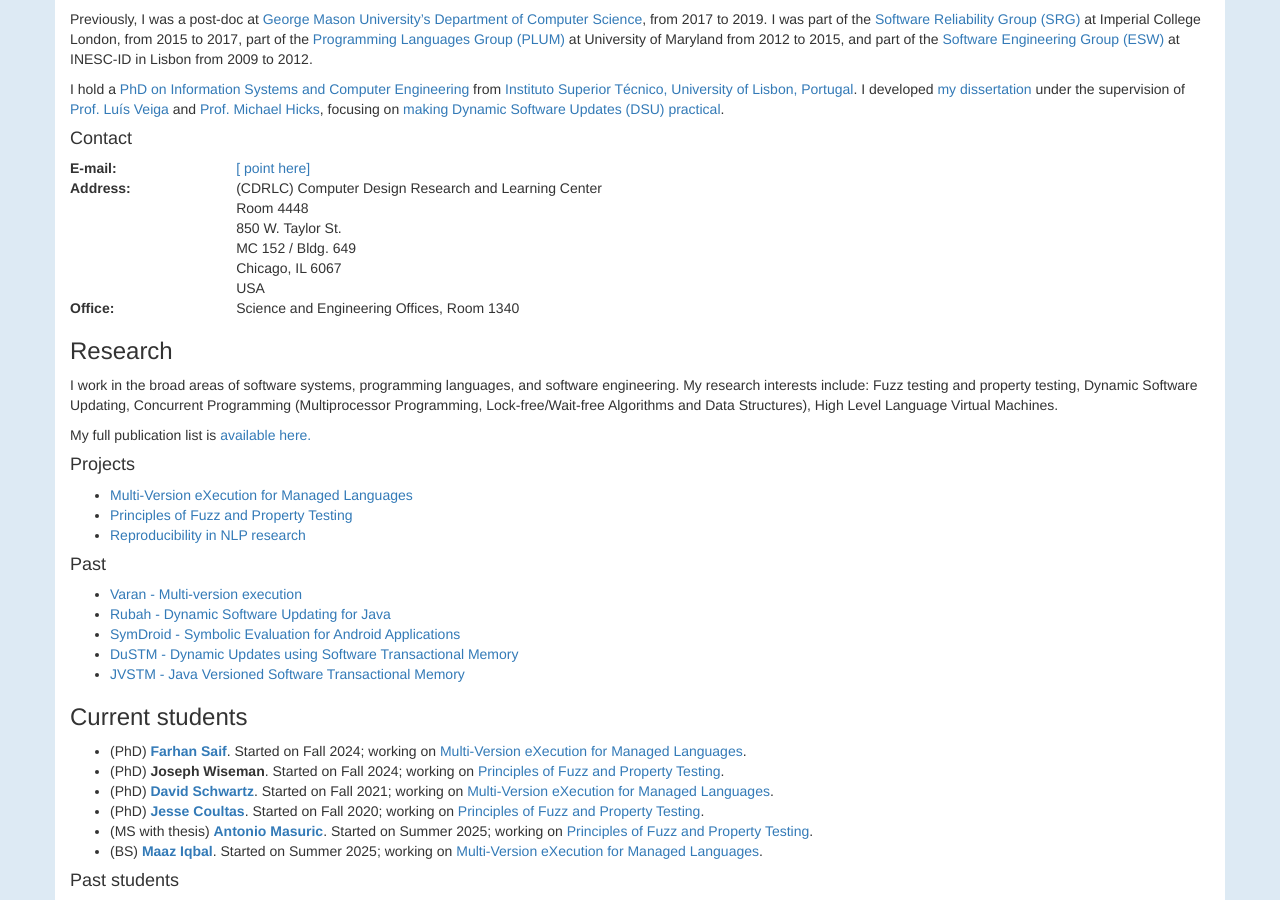
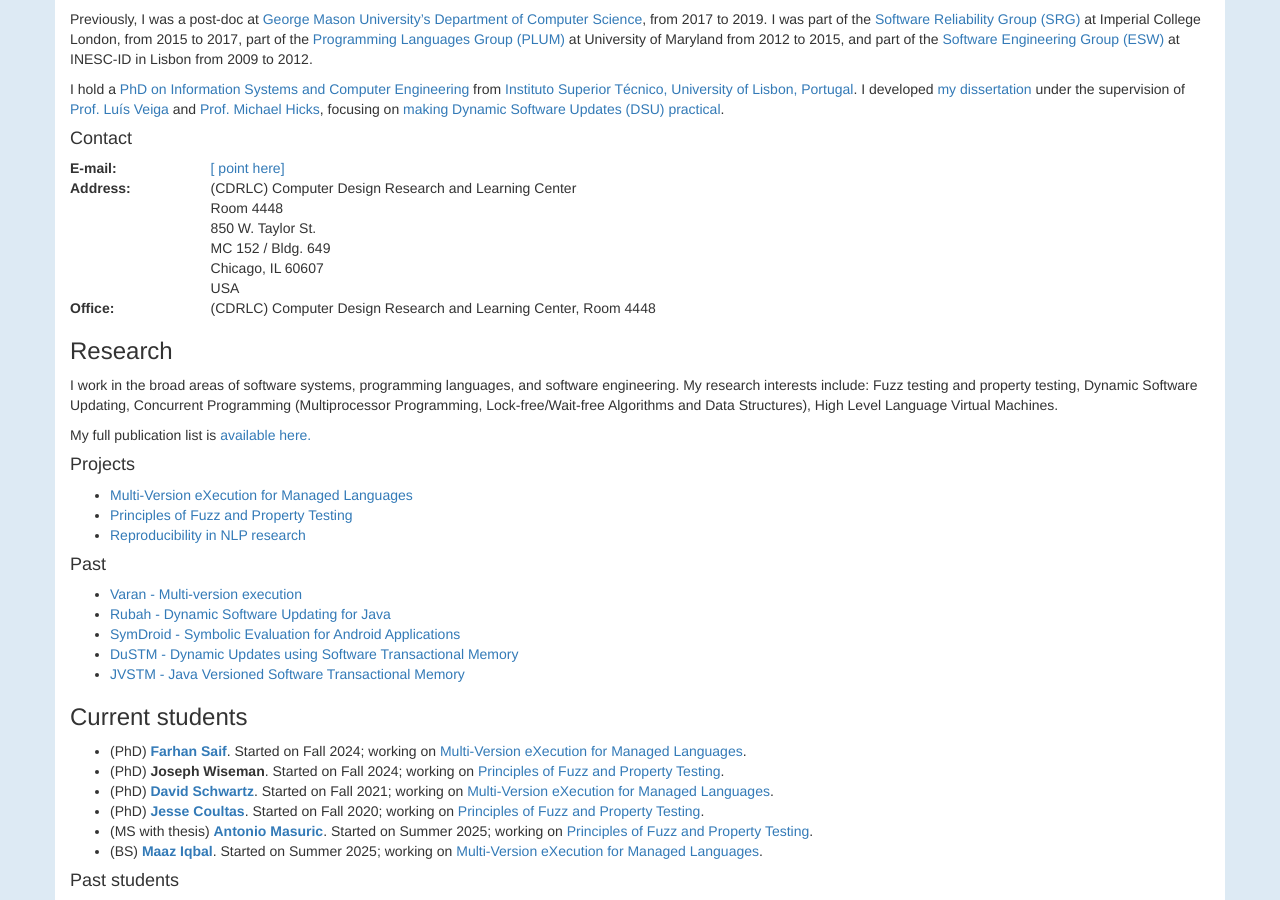
Before and after one commit to luisggpina/personal-website, a Jekyll site: the page built from index.md, in a window 1280 px wide and 900 px high, scrolled down 743 px. Built offline with Jekyll 4.4.1, drawn with Linux system fonts in a browser that asks for light colours; nearby versions of some CDN libraries; some web fonts are replaced.

Commit message:
Fixed wrong office location

```diff
--- a/index.md
+++ b/index.md
@@ -49,13 +49,13 @@ focusing on [making Dynamic Software Updates (DSU) practical]({{ site.baseurl }}
             Room 4448<br/>
             850 W. Taylor St.<br/>
             MC 152 / Bldg. 649<br/>
-            Chicago, IL 6067<br/>
+            Chicago, IL 60607<br/>
             USA
 		</td>
 	</tr>
 	<tr>
 		<td style="vertical-align: top; font-weight: bold; padding-right: 10px;">Office:</td>
-        <td> Science and Engineering Offices, Room 1340</td>
+        <td> (CDRLC) Computer Design Research and Learning Center, Room 4448</td>
 	</tr>
 </table>
 
```
